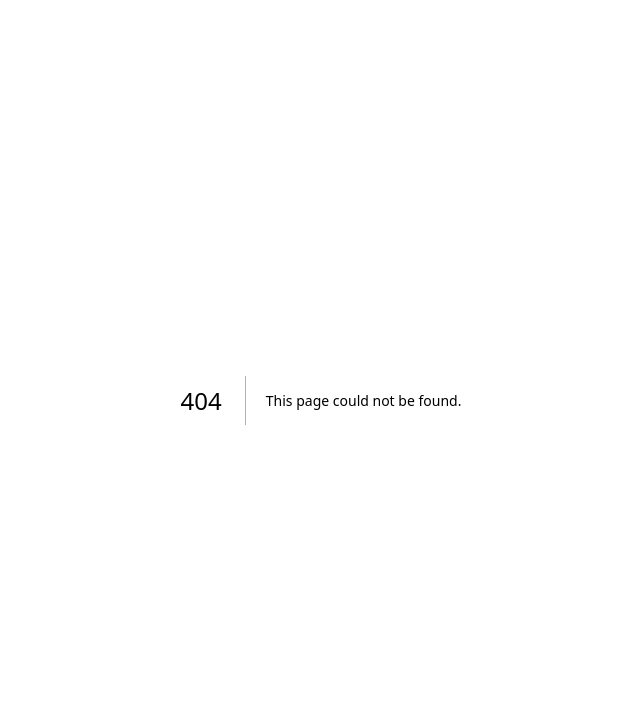
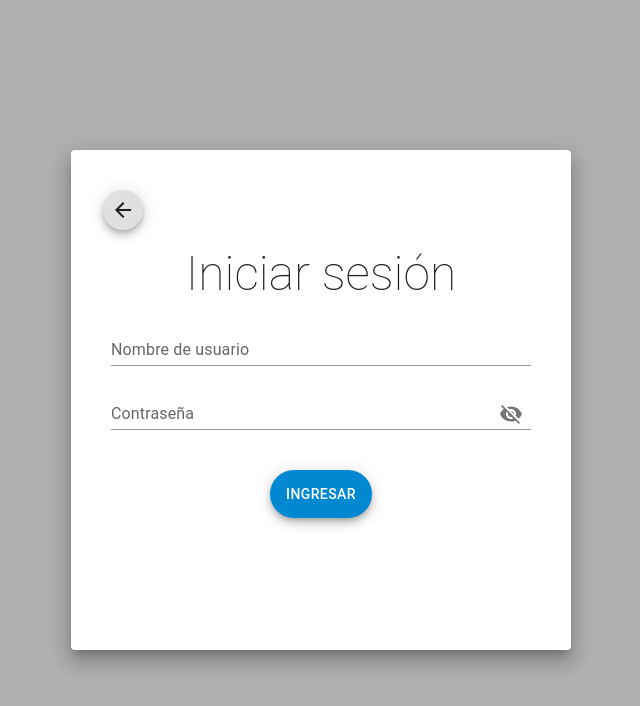
Before and after one commit to CarlosMtz1281/ProyectoK, a Next.js app in the folder proyect-k/: page /login in a window 1280 px wide. Before the commit this address had no page. Shown: the top 706 px of the page, without its empty margins (319-959 px from the left). Built offline with nearby package versions, Linux system fonts and the light colour scheme.

Commit message:
Created authentication pages and connected them to the landing page.

```diff
--- a/proyect-k/src/app/globals.css
+++ b/proyect-k/src/app/globals.css
@@ -6,4 +6,5 @@
   display: flex;
   height: 100vh;
   width: 100vw;
+  overflow: hidden;
 }
--- /dev/null
+++ b/proyect-k/src/app/login/page.tsx
@@ -0,0 +1,15 @@
+import React from "react";
+import AuthenticationForm from "@/components/AuthenticationForm";
+import "@/styles/Authentication.css"
+
+export default function LoginPage () {
+    const authProps = {
+        isRegistration: false,
+        APIstring: "hellothereimpapu"
+    }
+    return (
+        <div className = "AuthenticationBody" >
+            <AuthenticationForm {...authProps} />
+        </div>
+    );
+}
--- a/proyect-k/src/app/page.tsx
+++ b/proyect-k/src/app/page.tsx
@@ -1,10 +1,23 @@
-import * as React from "react";
-import { Grid, Typography, Box, Button, Paper } from "@mui/material";
+'use client'
+
+import React from "react";
+import { Grid, Typography, Box, Button } from "@mui/material";
+import { useRouter } from "next/navigation";
 
 export default function Home() {
+  const appRouter = useRouter();
+
+  const sendToLogin = () => {
+    appRouter.replace('/login');
+  }
+
+  const sendToRegistration = () => {
+    appRouter.replace('/register');
+  }
+
   return (
     <div className="MainHTMLBody">
-      <Box sx = {{alignSelf: "center", marginLeft: 10, marginRight: 5, gap: 5, display: "flex", flexDirection: "column", maxWidth: 400 }}>
+      <Box sx = {{alignSelf: "center", marginLeft: 5, marginRight: 5, gap: 5, display: "flex", flexDirection: "column", maxWidth: 400 }}>
 
         <Typography variant = "h6" sx = {{fontWeight: "bold"}}>
           WBAN solutions
@@ -18,11 +31,11 @@ export default function Home() {
         <Grid container spacing = {3}>
 
           <Grid item>
-            <Button size = "large" variant = "contained">Ingresar</Button>
+            <Button onClick = {sendToLogin} size = "large" variant = "contained">Ingresar</Button>
           </Grid>
 
           <Grid item>
-            <Button size = "large" variant = "outlined">Crear cuenta</Button>
+            <Button onClick = {sendToRegistration} size = "large" variant = "outlined">Crear cuenta</Button>
           </Grid>
 
         </Grid>
--- /dev/null
+++ b/proyect-k/src/app/register/page.tsx
@@ -0,0 +1,15 @@
+import React from "react";
+import AuthenticationForm from "@/components/AuthenticationForm";
+import "@/styles/Authentication.css"
+
+export default function RegisterPage () {
+    const authProps = {
+        isRegistration: true,
+        APIstring: "hellothereimpapu"
+    }
+    return (
+        <div className = "AuthenticationBody" >
+            <AuthenticationForm {...authProps} />
+        </div>
+    );
+}
--- /dev/null
+++ b/proyect-k/src/components/AuthenticationForm.tsx
@@ -0,0 +1,164 @@
+"use client";
+
+import React from "react";
+import {
+  Paper,
+  Typography,
+  Button,
+  Grid,
+  Box,
+  useMediaQuery,
+  TextField,
+  Fab,
+  InputAdornment,
+  Input,
+  FormControl,
+  InputLabel,
+  IconButton,
+} from "@mui/material";
+import { Visibility, VisibilityOff } from "@mui/icons-material";
+import ArrowBackIcon from "@mui/icons-material/ArrowBack";
+import { useRouter } from "next/navigation";
+
+interface AuthenticationFormProps {
+  isRegistration: boolean;
+  APIstring: string;
+}
+
+// This component requires to be rendered on the client side
+export default function AuthenticationForm({
+  isRegistration,
+  APIstring,
+}: AuthenticationFormProps) {
+  // State variables to save username, password and password visibility
+  const [username, setUsername] = React.useState("");
+  const [password, setPassword] = React.useState("");
+  const [transparentPass, setTransparentPass] = React.useState(true);
+
+  // Our router
+  const router = useRouter();
+
+  // Based on props, we customize the text
+  const ModalTitle = isRegistration ? "Registro" : "Iniciar sesión";
+  const ActionButton = isRegistration ? "Registrarme" : "Ingresar";
+
+  // We read the size of the media to readjust if necessary
+  const isMobile = useMediaQuery("(max-width:600px)");
+
+  // Handle username change
+  const handleUsernameChange = (event: React.ChangeEvent<HTMLInputElement>) => {
+    setUsername(event.target.value);
+  };
+
+  // Handle password change
+  const handlePasswordChange = (event: React.ChangeEvent<HTMLInputElement>) => {
+    setPassword(event.target.value);
+  };
+
+  // Handle visibility
+  const handleClickShowPassword = () => setTransparentPass((show) => !show);
+  const handleMouseDownPassword = (
+    event: React.MouseEvent<HTMLButtonElement>
+  ) => {
+    event.preventDefault();
+  };
+
+  // Handle back to landing page
+  const handleToHome = () => {
+    router.replace("/");
+  };
+
+  // TODO: Create a function that receives input and sends it through the desired API.
+  // const handleUserSubmission(user: string, password: string)
+
+  return (
+    <Paper
+      id="mainauthpaper"
+      elevation={12}
+      sx={{
+        width: isMobile ? "80%" : "500px",
+        height: isMobile ? "50%" : "500px",
+      }}
+    >
+      <Box sx={{ justifySelf: "start", marginLeft: 4, marginTop: 5 }}>
+        <Fab onClick={handleToHome} variant="circular" size="small">
+          <ArrowBackIcon />
+        </Fab>
+      </Box>
+      <Box
+        id="insideboxonpaper"
+        sx={{
+          marginLeft: 5,
+          marginRight: 5,
+          marginTop: 1,
+          marginBotton: 5,
+          display: "flex",
+          flexFlow: "column nowrap",
+          alignItems: "center",
+          justifyContent: "space-evenly",
+          gap: 2,
+        }}
+      >
+        <Typography
+          variant={isMobile ? "h4" : "h3"}
+          sx={{ marginTop: 1, fontWeight: 200 }}
+        >
+          {ModalTitle}
+        </Typography>
+        <Box
+          sx={{
+            display: "flex",
+            flexFlow: "column nowrap",
+            gap: 2,
+            width: "100%",
+          }}
+        >
+          <TextField
+            variant="standard"
+            onChange={handleUsernameChange}
+            size="medium"
+            label="Nombre de usuario"
+            placeholder="username@somewhere.xyz"
+          />
+          <FormControl variant="standard">
+            <InputLabel htmlFor="standard-adornment-password">
+              Contraseña
+            </InputLabel>
+            <Input
+              id="standard-adornment-password"
+              type={transparentPass ? "text" : "password"}
+              placeholder="type something better than 123.."
+              endAdornment={
+                <InputAdornment position="end">
+                  <IconButton
+                    aria-label="toggle password visibility"
+                    onClick={handleClickShowPassword}
+                    onMouseDown={handleMouseDownPassword}
+                  >
+                    {transparentPass ? <VisibilityOff /> : <Visibility />}
+                  </IconButton>
+                </InputAdornment>
+              }
+            />
+          </FormControl>
+        </Box>
+        <Box
+          sx={{
+            display: "flex",
+            flexFlow: "row wrap",
+            gap: 2,
+            width: "100%",
+            justifyContent: "center",
+            marginTop: 3,
+          }}
+        >
+          <Fab color="info" variant="extended" size="large">
+            {ActionButton}
+          </Fab>
+        </Box>
+      </Box>
+    </Paper>
+  );
+}
+
+// <TextField variant = "standard" onChange = {handlePasswordChange} size = "medium" label = "Contraseña" type = "password" />
--- /dev/null
+++ b/proyect-k/src/styles/Authentication.css
@@ -0,0 +1,9 @@
+
+.AuthenticationBody {
+    width: 100vw;
+    height: 100vh;
+    align-items: center;
+    justify-content: center;
+    display: flex;
+    background: rgb(176, 176, 176);
+}
```
